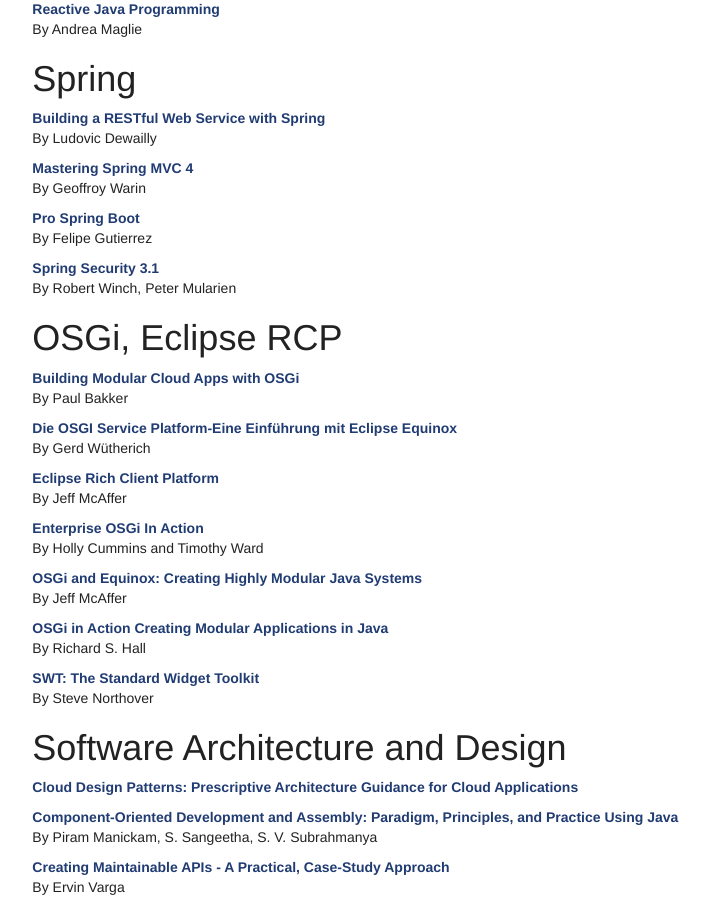
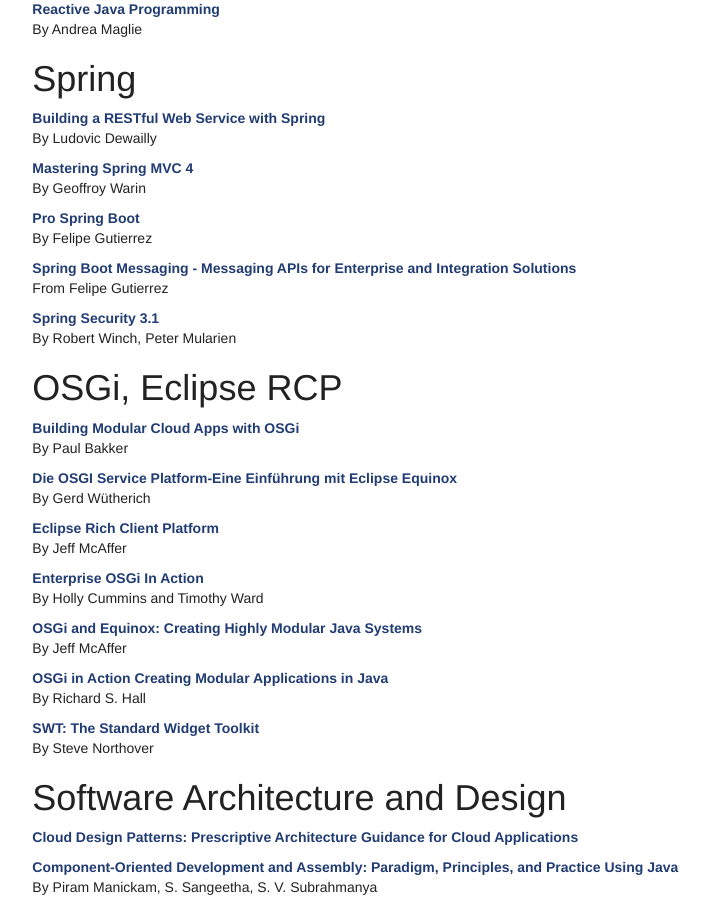
Before and after one commit to LeoNiedermeier/LeoNiedermeier.github.io, a Jekyll site: the page built from _docs/misc/bookshelf.md, in a window 1280 px wide and 900 px high, scrolled down 777 px. Shown: the whole window, without its empty margins (196-905 px from the left). Built offline with Jekyll 4.4.1, drawn with Linux system fonts in a browser that asks for light colours.

Commit message:
Update bookshelf.md

```diff
--- a/_docs/misc/bookshelf.md
+++ b/_docs/misc/bookshelf.md
@@ -59,6 +59,9 @@ By Geoffroy Warin
 
 **[Pro Spring Boot](http://www.apress.com/us/book/9781484214329)**
 By Felipe Gutierrez
+
+**[Spring Boot Messaging - Messaging APIs for Enterprise and Integration Solutions](http://www.springer.com/de/book/9781484212257)**
+From Felipe Gutierrez
 
 **[Spring Security 3.1](https://www.packtpub.com/application-development/spring-security-31)**
 By Robert Winch, Peter Mularien
```
